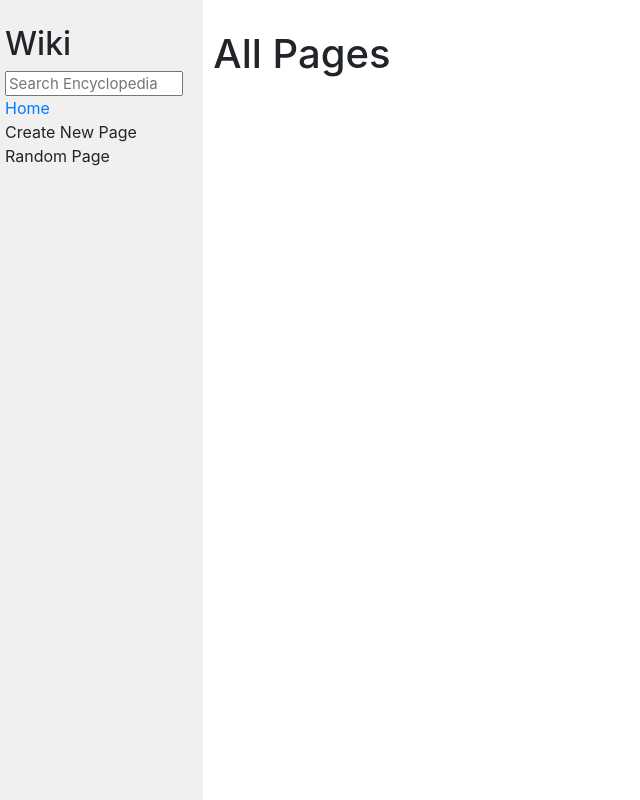
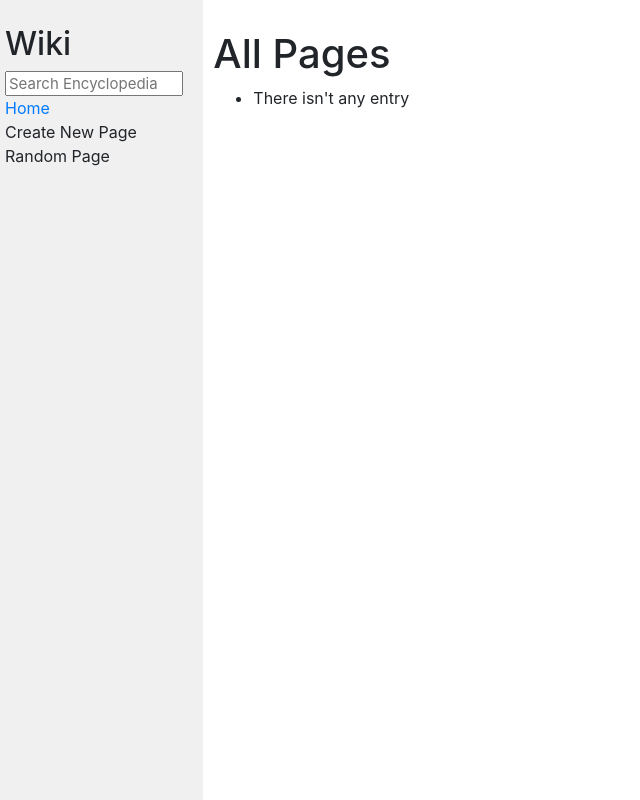
Before and after one commit to Hussein-Abbas/Wiki, a Django app: template encyclopedia/templates/encyclopedia/index.html in a window 1280 px wide. Shown: the whole page, without its empty margins (0-640 px from the left). Run offline with Django 3.2, Linux system fonts and the light colour scheme; the template is opened without the code that fills it, so the values that code supplies are empty; some libraries are stand-ins or nearby versions.

Commit message:
improve user experience in home page if there isn't any pages

```diff
--- a/encyclopedia/templates/encyclopedia/index.html
+++ b/encyclopedia/templates/encyclopedia/index.html
@@ -10,6 +10,8 @@
     <ul>
         {% for entry in entries %}
             <li><a href="{% url 'entry' entry %}">{{ entry }}</a></li>
+        {% empty %}
+            <li>There isn't any entry</li>
         {% endfor %}
     </ul>
 
```
